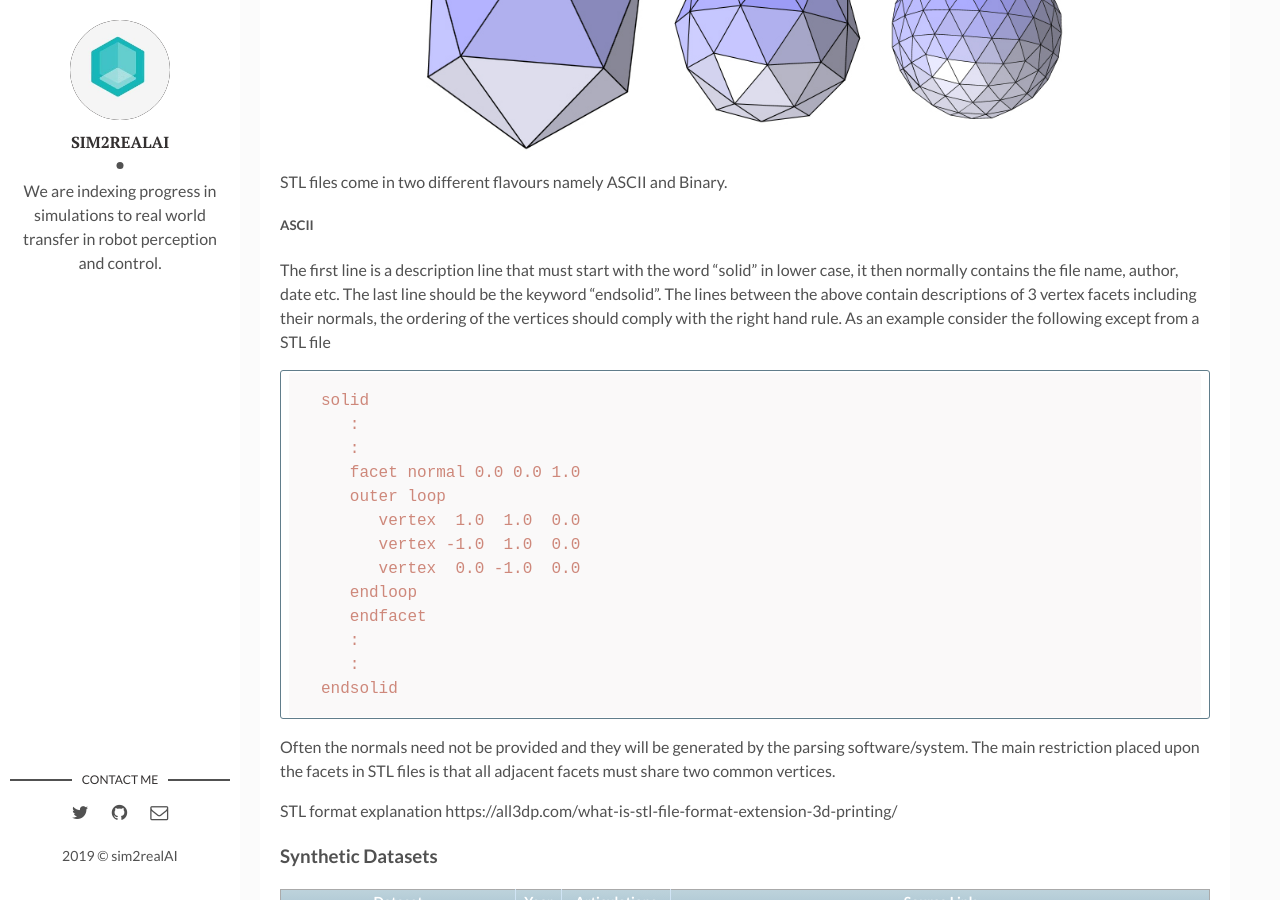
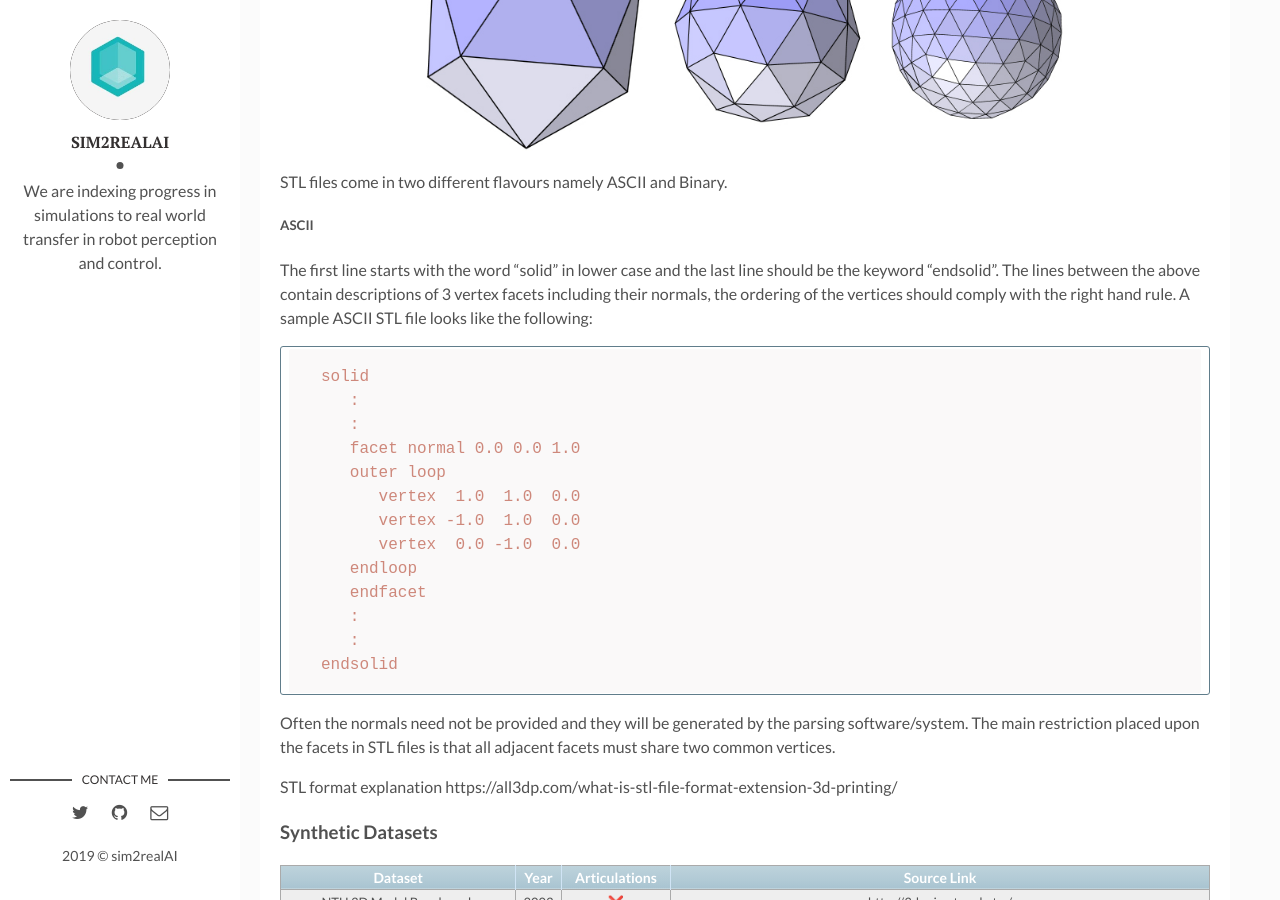
Before and after one commit to backupsim2realai/backupsim2realai.github.io, a Jekyll site: the page built from _posts/2019-01-15-Synthetic-Datasets-of-Objects-Part-I.markdown, in a window 1280 px wide and 900 px high, scrolled down 1321 px. Built offline with Jekyll 4.4.1, drawn with Linux system fonts in a browser that asks for light colours; emoji names are drawn with the system emoji font.

Commit message:
update
Signed-off-by: Ankur Handa <ahanda@nvidia.com>

```diff
--- a/_posts/2019-01-15-Synthetic-Datasets-of-Objects-Part-I.markdown
+++ b/_posts/2019-01-15-Synthetic-Datasets-of-Objects-Part-I.markdown
@@ -41,7 +41,7 @@ The format only describes the 3D surface geometry of the object *i.e.* informati
 STL files come in two different flavours namely ASCII and Binary.
 
 ##### ASCII
-The first line is a description line that must start with the word "solid" in lower case, it then normally contains the file name, author, date etc. The last line should be the keyword "endsolid". The lines between the above contain descriptions of 3 vertex facets including their normals, the ordering of the vertices should comply with the right hand rule. As an example consider the following except from a STL file
+The first line starts with the word "solid" in lower case and the last line should be the keyword "endsolid". The lines between the above contain descriptions of 3 vertex facets including their normals, the ordering of the vertices should comply with the right hand rule. A sample ASCII STL file looks like the following\:
 
 ~~~~
 solid
```
